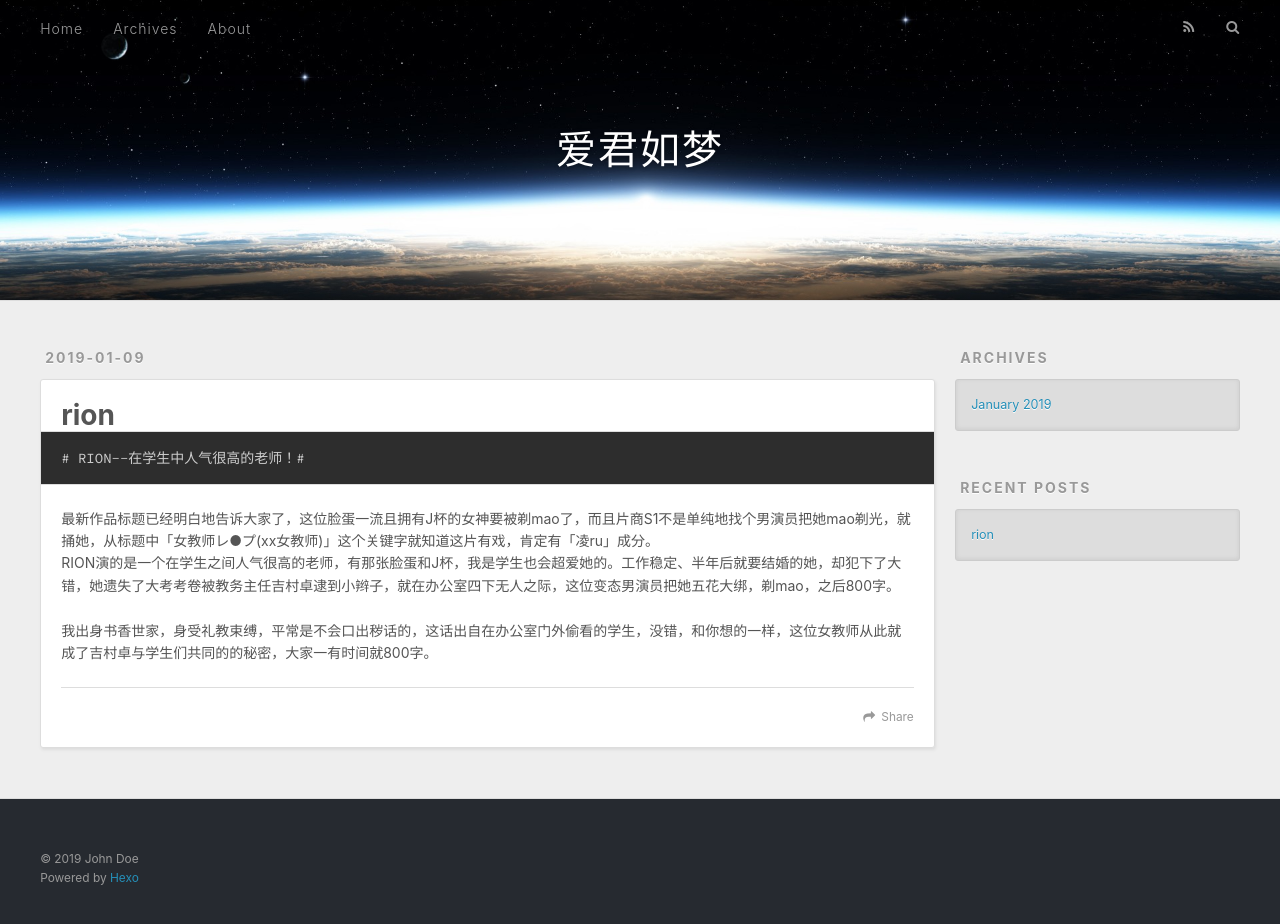
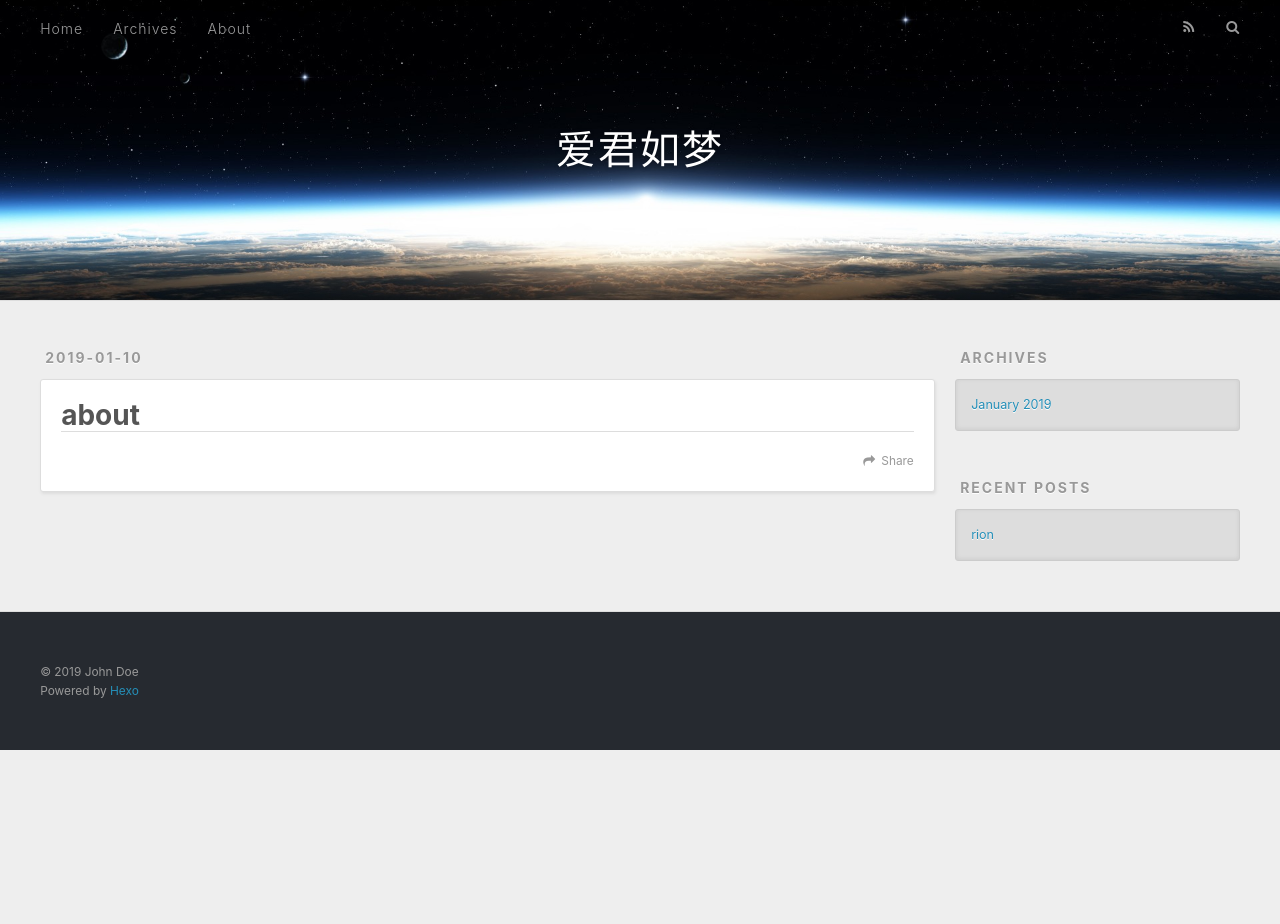
Before and after one commit to xiaoxialone/aijunrum.github.io, a plain HTML site: page about/index.html in a window 1280 px wide. After the commit the page ends 800 px from the top, so only its background shows below. Drawn offline with nearby package versions, Linux system fonts and the light colour scheme; files that its build step writes are made by us from their sources; files whose address does not match are found by name.

Commit message:
Site updated: 2019-01-10 07:17:03

```diff
--- a/index.html
+++ b/about/index.html
@@ -5,15 +5,16 @@
 
 
 
-  <title>爱君如梦</title>
+  <title>about | 爱君如梦</title>
   <meta name="viewport" content="width=device-width, initial-scale=1, maximum-scale=1">
   <meta property="og:type" content="website">
-<meta property="og:title" content="爱君如梦">
-<meta property="og:url" content="https://github.com/xiaoxialone/xiaoxialone.git/index.html">
+<meta property="og:title" content="about">
+<meta property="og:url" content="https://github.com/xiaoxialone/xiaoxialone.git/about/index.html">
 <meta property="og:site_name" content="爱君如梦">
 <meta property="og:locale" content="default">
+<meta property="og:updated_time" content="2019-01-09T23:16:45.895Z">
 <meta name="twitter:card" content="summary">
-<meta name="twitter:title" content="爱君如梦">
+<meta name="twitter:title" content="about">
 
     <link rel="alternate" href="/xiaoxialone/atom.xml" title="爱君如梦" type="application/atom+xml">
 
@@ -62,12 +63,10 @@
   </div>
 </header>
       <div class="outer">
-        <section id="main">
-
-    <article id="post-rion" class="article article-type-post" itemscope="" itemprop="blogPost">
+        <section id="main"><article id="page-" class="article article-type-page" itemscope="" itemprop="blogPost">
   <div class="article-meta">
-    <a href="/xiaoxialone/2019/01/09/rion/" class="article-date">
-  <time datetime="2019-01-08T16:33:13.000Z" itemprop="datePublished">2019-01-09</time>
+    <a href="/xiaoxialone/about/index.html" class="article-date">
+  <time datetime="2019-01-09T23:16:45.000Z" itemprop="datePublished">2019-01-10</time>
 </a>
 
   </div>
@@ -77,8 +76,8 @@
       <header class="article-header">
 
 
-    <h1 itemprop="name">
-      <a class="article-title" href="/xiaoxialone/2019/01/09/rion/">rion</a>
+    <h1 class="article-title" itemprop="name">
+      about
     </h1>
 
 
@@ -86,24 +85,19 @@
 
     <div class="article-entry" itemprop="articleBody">
 
-        <pre><code># RION--在学生中人气很高的老师！#
-</code></pre><p>最新作品标题已经明白地告诉大家了，这位脸蛋一流且拥有J杯的女神要被剃mao了，而且片商S1不是单纯地找个男演员把她mao剃光，就捅她，从标题中「女教师レ●プ(xx女教师)」这个关键字就知道这片有戏，肯定有「凌ru」成分。<br>RION演的是一个在学生之间人气很高的老师，有那张脸蛋和J杯，我是学生也会超爱她的。工作稳定、半年后就要结婚的她，却犯下了大错，她遗失了大考考卷被教务主任吉村卓逮到小辫子，就在办公室四下无人之际，这位变态男演员把她五花大绑，剃mao，之后800字。</p>
-<p>我出身书香世家，身受礼教束缚，平常是不会口出秽话的，这话出自在办公室门外偷看的学生，没错，和你想的一样，这位女教师从此就成了吉村卓与学生们共同的的秘密，大家一有时间就800字。</p>
 
 
     </div>
     <footer class="article-footer">
-      <a data-url="https://github.com/xiaoxialone/xiaoxialone.git/2019/01/09/rion/" data-id="cjqpr3b7e0001jwuy9srfiphl" class="article-share-link">Share</a>
+      <a data-url="https://github.com/xiaoxialone/xiaoxialone.git/about/index.html" data-id="cjqpt008h0001p4uy59p87w1l" class="article-share-link">Share</a>
 
 
     </footer>
   </div>
 
-</article>
 
 
-
-
+</article>
 
 </section>
 
```
Also changed, not shown: 2019/01/09/rion/index.html (+1 -1 lines).
